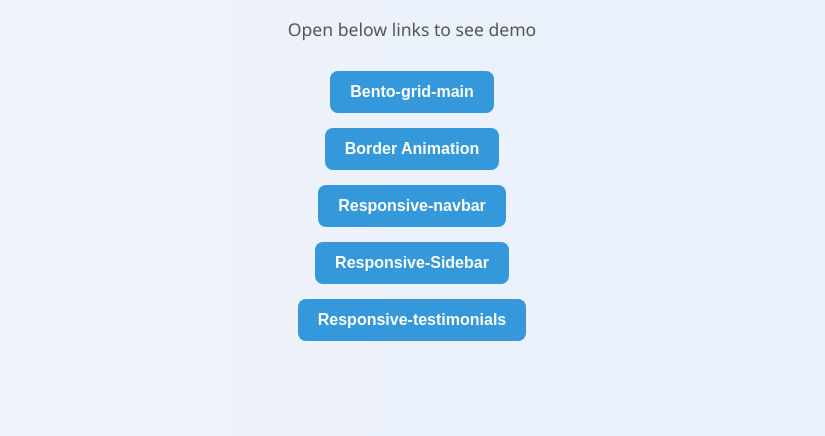
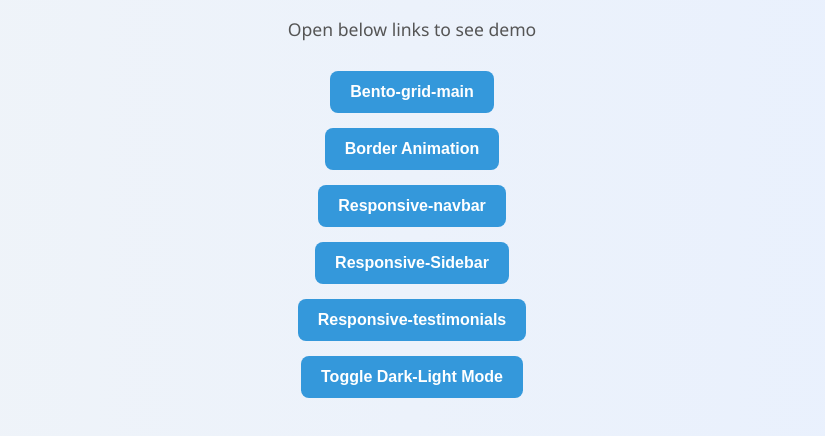
Before and after one commit to mistrypavankumar/grid-layout-challenges, a plain HTML site: page index.html in a window 1280 px wide. Shown: the part 118-554 px from the top of the page, without its empty margins (228-1053 px from the left). Drawn offline with Linux system fonts and the light colour scheme.

Commit message:
added new project

```diff
--- a/index.html
+++ b/index.html
@@ -90,8 +90,14 @@
     <li><button
         onclick="openProject('https://mistrypavankumar.github.io/grid-layout-challenges/responsive-sidebar/index.html')">Responsive-Sidebar</button>
     </li>
-    <li><button
+    <li>
+      <button
         onclick="openProject('https://mistrypavankumar.github.io/grid-layout-challenges/testimonials-grid-section-main/index.html')">Responsive-testimonials</button>
+    </li>
+    <li>
+      <button
+        onclick="openProject('https://mistrypavankumar.github.io/grid-layout-challenges/toggle-dark-light-mode/index.html')">Toggle
+        Dark-Light Mode</button>
     </li>
   </ul>
 
--- /dev/null
+++ b/toggle-dark-light-mode/style.css
@@ -0,0 +1,75 @@
+@import url("https://fonts.googleapis.com/css2?family=Fira+Code:wght@300..700&family=Poppins:ital,wght@0,100;0,200;0,300;0,400;0,500;0,600;0,700;0,800;0,900;1,100;1,200;1,300;1,400;1,500;1,600;1,700;1,800;1,900&display=swap");
+
+* {
+  margin: 0;
+  padding: 0;
+  box-sizing: border-box;
+}
+
+/* Default: Dark theme */
+:root {
+  --bg-dark: hsl(0, 0%, 0%);
+  --bg: hsl(0, 0%, 5%);
+  --bg-light: hsl(0, 0%, 10%);
+  --text: hsl(0, 0%, 95%);
+  --text-muted: hsl(0, 0%, 70%);
+}
+
+@media (prefers-color-scheme: light) {
+  :root {
+    --bg-dark: hsl(0, 0%, 0%);
+    --bg: hsl(0, 0%, 5%);
+    --bg-light: hsl(0, 0%, 10%);
+    --text: hsl(0, 0%, 95%);
+    --text-muted: hsl(0, 0%, 70%);
+  }
+}
+
+/* Manual toggle override */
+body.light {
+  --bg-dark: hsl(0, 0%, 90%);
+  --bg: hsl(0, 0%, 95%);
+  --bg-light: hsl(0, 0%, 100%);
+  --text: hsl(0, 0%, 5%);
+  --text-muted: hsl(0, 0%, 30%);
+}
+
+body {
+  background: var(--bg-dark);
+  color: var(--text-muted);
+  font-family: "Poppins", sans-serif;
+  font-weight: 500;
+  font-style: normal;
+  transition: background 0.4s ease, color 0.4s ease;
+}
+
+button {
+  background: var(--bg-light);
+  padding: 0.5rem 1rem 0.7rem 1rem;
+  color: var(--text);
+  font-weight: 700;
+  border-radius: 0.5rem;
+  outline: none;
+  border: none;
+  transition: background 0.4s ease, color 0.4s ease;
+}
+
+main {
+  display: grid;
+  place-items: center;
+  height: 100dvh;
+  height: 100vh;
+}
+
+main > div {
+  background-color: var(--bg);
+  width: min(500px, 90%);
+  margin: 0 auto;
+  padding: 1.5rem;
+  border-radius: 0.5rem;
+
+  button {
+    margin-top: 1.5rem;
+    cursor: pointer;
+  }
+}
```
Also changed, not shown: toggle-dark-light-mode/index.html (added, +30 -0 lines).
